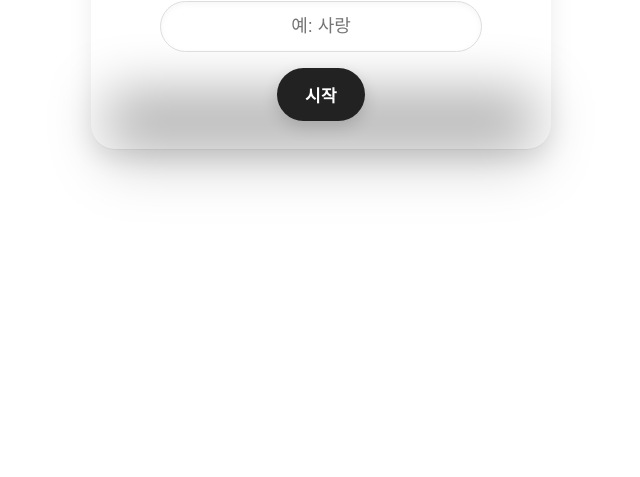
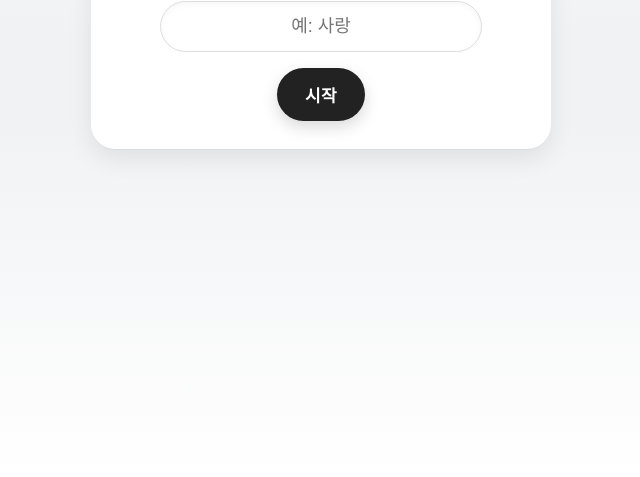
Before and after one commit to shunmini/hangul-writing, a plain HTML site: page index.html in a window 1280 px wide. Shown: the part 323-800 px from the top of the page, without its empty margins (319-959 px from the left). Drawn offline with Linux system fonts and the light colour scheme.

Commit message:
index.html 업데이트

```diff
--- a/index.html
+++ b/index.html
@@ -30,13 +30,19 @@
       align-items: center;   /* ✅ 중앙 기준 */
       padding: 20px;         /* 좌우 여백 복구 */
       box-sizing: border-box;
+
+      /* 🔑 카드 뒤 배경 그라데이션 */
+      background: linear-gradient(
+        to bottom,
+        #ffffff 0%,
+        #f1f2f4 45%,
+        #f1f2f4 55%,
+        #ffffff 100%
+      );
     }
 
     /* ===== 카드 ===== */
     .section {
-      position: relative;
-      z-index: 0;
-
       width: 100%;
       max-width: 420px;
       border-radius: 24px;
@@ -52,31 +58,6 @@
 
       display: flex;
       flex-direction: column;
-    }
-
-    .section > * {
-      position: relative;
-      z-index: 1;
-    }
-
-    .section::before {
-      content: "";
-      position: absolute;
-      left: 16px;
-      right: 16px;
-      bottom: -28px;
-      height: 80px;
-
-      background: linear-gradient(
-        to bottom,
-        rgba(0, 0, 0, 0.48),
-        rgba(0, 0, 0, 0)
-      );
-
-      filter: blur(28px);
-
-      z-index: -1;           /* 🔑 카드보다 확실히 뒤 */
-      pointer-events: none;
     }
 
     /* ===== 제목 ===== */
```
